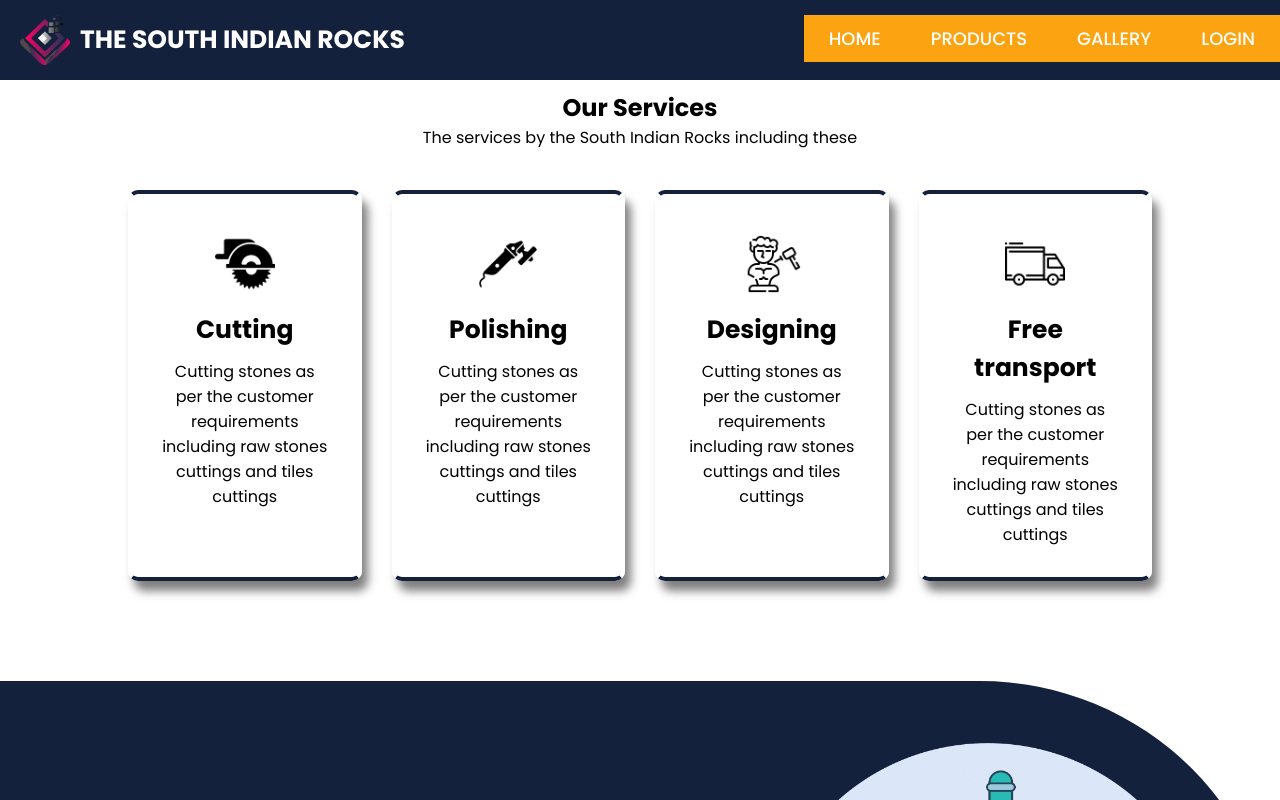
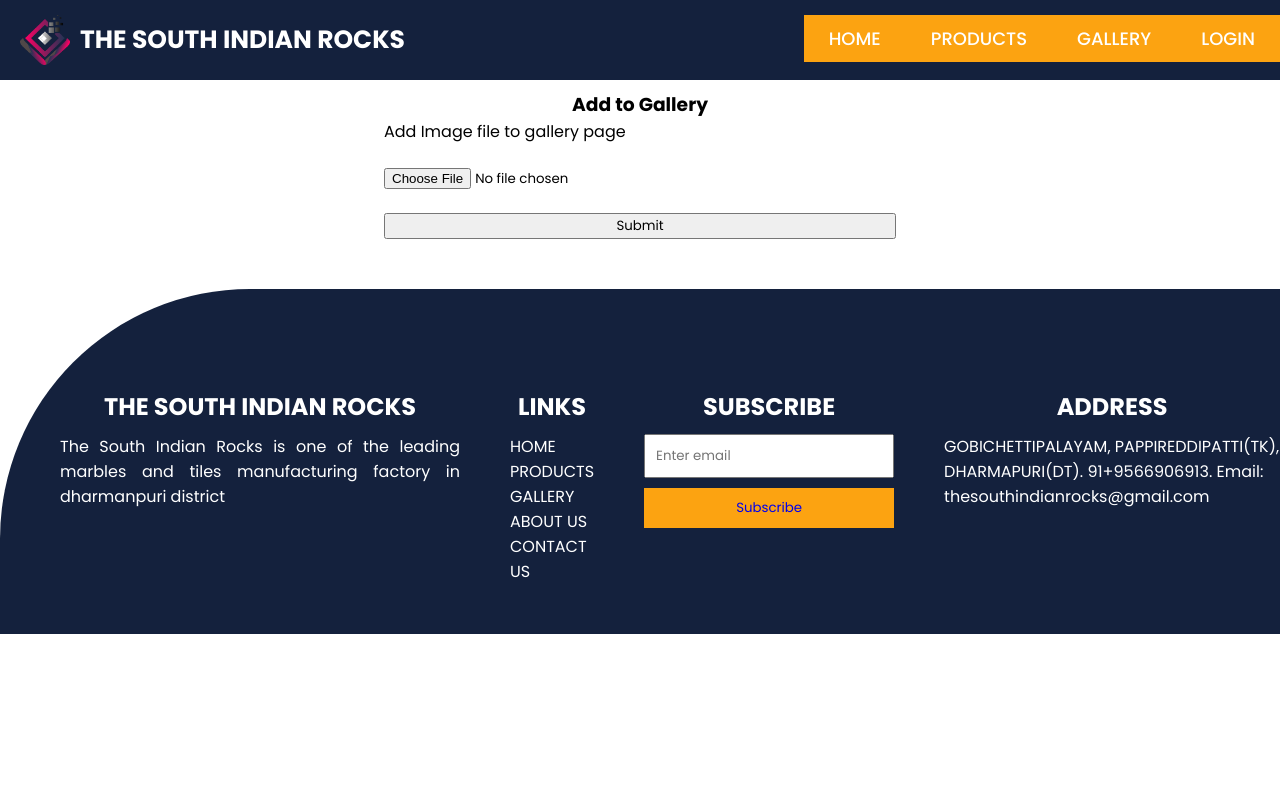
Before and after one commit to karthikheyan/TheSouthIndianRocks, a React (Vite) app: page /admin/addgalleryimages in a window 1280 px wide. Shown: the top 800 px of the page. Built offline with nearby package versions, Linux system fonts and the light colour scheme.

Commit message:
gallery post

```diff
--- a/src/App.jsx
+++ b/src/App.jsx
@@ -1,6 +1,7 @@
 import './App.css'
 import About from './components/About us/About';
 import AddCategory from './components/Admin/AddItems/AddCategory';
+import AddGalleryImage from './components/Admin/AddItems/AddGalleryImage';
 import AddProducts from './components/Admin/AddItems/AddProducts';
 import AddType from './components/Admin/AddItems/AddType';
 import Admin from './components/Admin/Admin';
@@ -49,6 +50,7 @@
           <Route path='/admin/addcategory' element={<AddCategory/>}></Route>
           <Route path='/admin/addtype' element={<AddType/>}></Route>
           <Route path='/admin/addproduct' element={<AddProducts/>}></Route>
+          <Route path='/admin/addgalleryimages' element={<AddGalleryImage/>}></Route>
           <Route path='/purchase' element={<Purchase/>}></Route>
           <Route path="*" element={<Home/>}></Route>
         </Routes>
--- /dev/null
+++ b/src/components/Admin/AddItems/AddGalleryImage.jsx
@@ -0,0 +1,48 @@
+import React, { useState } from 'react'
+import './AddCategory.css'
+
+const AddGalleryImage = () => {
+
+  const [image, setImage] = useState(null);
+
+  function handleFormSubmit(event) {
+    event.preventDefault();
+
+    const formData = new FormData();
+    formData.append("galleryImage", image);
+
+    console.log(formData.get('galleryImage'))
+    fetch("http://localhost:3000/tsir/gallery/image", {
+      method: "POST",
+      body: formData,
+    })
+      .then((response) => response.text())
+      .then((data) => {
+        console.log(data);
+        setImage(null);
+      })
+      .catch((error) => {
+        console.error(error);
+      });
+  }
+
+  function handleFileChange(event) {
+    setImage(event.target.files[0]);
+  }
+  return (
+    <div>
+      <h3>Add to Gallery</h3>
+      <form className='addcategory-form' onSubmit={handleFormSubmit}>
+        <label htmlFor="">Add Image file to gallery page</label>
+        <input
+        type="file"
+        accept="image/*"
+        onChange={handleFileChange}
+        />
+         <input type="submit"/>
+      </form>
+    </div>
+  )
+}
+
+export default AddGalleryImage
--- a/src/components/Admin/Admin.jsx
+++ b/src/components/Admin/Admin.jsx
@@ -10,6 +10,7 @@
         <Link to='/admin/addcategory'>Add Category</Link>
         <Link to='/admin/addtype'>Add Type</Link>
         <Link to='/admin/addproduct'>Add Product</Link>
+        <Link to='/admin/addgalleryimages'>Add images to gallery</Link>
         <h3>Users contact Requests</h3>
           <Link to='/admin/viewrequests'>Requests</Link>
       </div>
--- a/src/components/Gallery/Gallery.css
+++ b/src/components/Gallery/Gallery.css
@@ -1,12 +1,11 @@
 .gallery {
-    display: flex;
-    flex-wrap: wrap;
-    justify-content: space-between;
+    display: grid;
+    grid-template-columns: repeat(3, 1fr);
     gap: 20px;
   }
 
   .gallery-item {
-    flex: 0 0 calc(33.33% - 20px);
+    width: 100%;
     height: 0;
     padding-bottom: 100%;
     position: relative;
--- a/src/components/Gallery/Gallery.jsx
+++ b/src/components/Gallery/Gallery.jsx
@@ -4,17 +4,20 @@
 const Gallery = () => {
   const [images, setImages] = useState([]);
   useEffect(()=>{
-    fetch("http://localhost:3000/tsir/gallery/image")
+    fetch("http://localhost:3000/tsir/gallery/images")
     .then((res)=>res.json())
     .then((data)=>{
       setImages(data)
+      console.log(data)
+    })
+    .catch((err)=>{
+      console.log(err)
     })
   },[])
   return (
     <div className="gallery">
       {images.map((image, _id) => (
         <div className="gallery-item" key={_id}>
-          {console.log(image.image)}
           <img src={image.image} alt={`Image ${_id}`} />
         </div>
       ))}
--- a/src/components/User/Checkout.jsx
+++ b/src/components/User/Checkout.jsx
@@ -1,9 +1,6 @@
 import { PayPalScriptProvider, PayPalButtons } from "@paypal/react-paypal-js";
-import { useLocation } from "react-router-dom";
 
-export default function Checkout(props) {
-    console.log(props)
-    // const { total } = location.state;
+export default function Checkout() {
     return (
         <PayPalScriptProvider options={{ "client-id": "test" }}>
             <PayPalButtons
```
Also changed, not shown: 1 other file (tests, documents, lock files or other folders).
